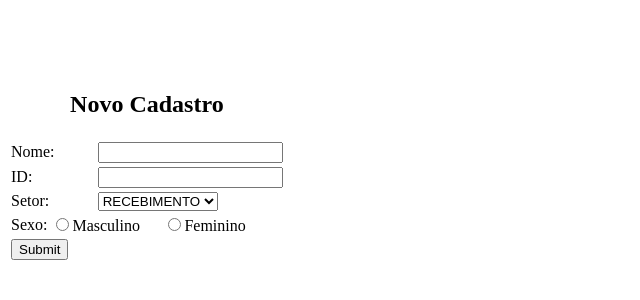
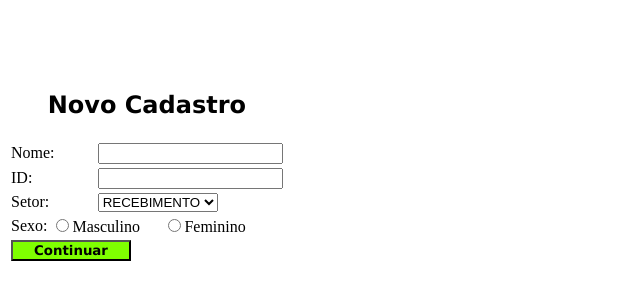
Before and after one commit to Allan-NaWeb/ProjetoX, a plain HTML site: page index.html in a window 1280 px wide. Shown: the part 84-384 px from the top of the page, without its empty margins (0-640 px from the left). Drawn offline with Linux system fonts and the light colour scheme.

Commit message:
Add files via upload

```diff
--- a/index.html
+++ b/index.html
@@ -3,12 +3,25 @@
     <head>
         <meta charset="utf-8">
         <title>Cadastro de Colaborador</title>
+        <style>
+            #botao{
+                background-color: chartreuse;
+                font-family: Verdana, Geneva, Tahoma, sans-serif;
+                width: 120px;
+            }
+
+            #tit{
+                font-family: Verdana, Geneva, Tahoma, sans-serif;
+            }
+        </style>
     </head>
 
     <body>
         <form>
             <table>
-                <th colspan=30><h2>Novo Cadastro</h2></th>
+                <th colspan=30>
+                    <h2 id="tit">Novo Cadastro</h2>
+                </th>
 
                 <tr>
                     <td colspan=15>Nome: </td><td colspan=15><input type="text"></td>
@@ -36,7 +49,7 @@
                 </tr><br><br>
 
                 <tr>
-                    <td colspan=30><input type="submit"></td>
+                    <td colspan=30><button type="submit" id="botao"><strong>Continuar</strong></button></td>
                 </tr>
             </table>
         </form>
```
